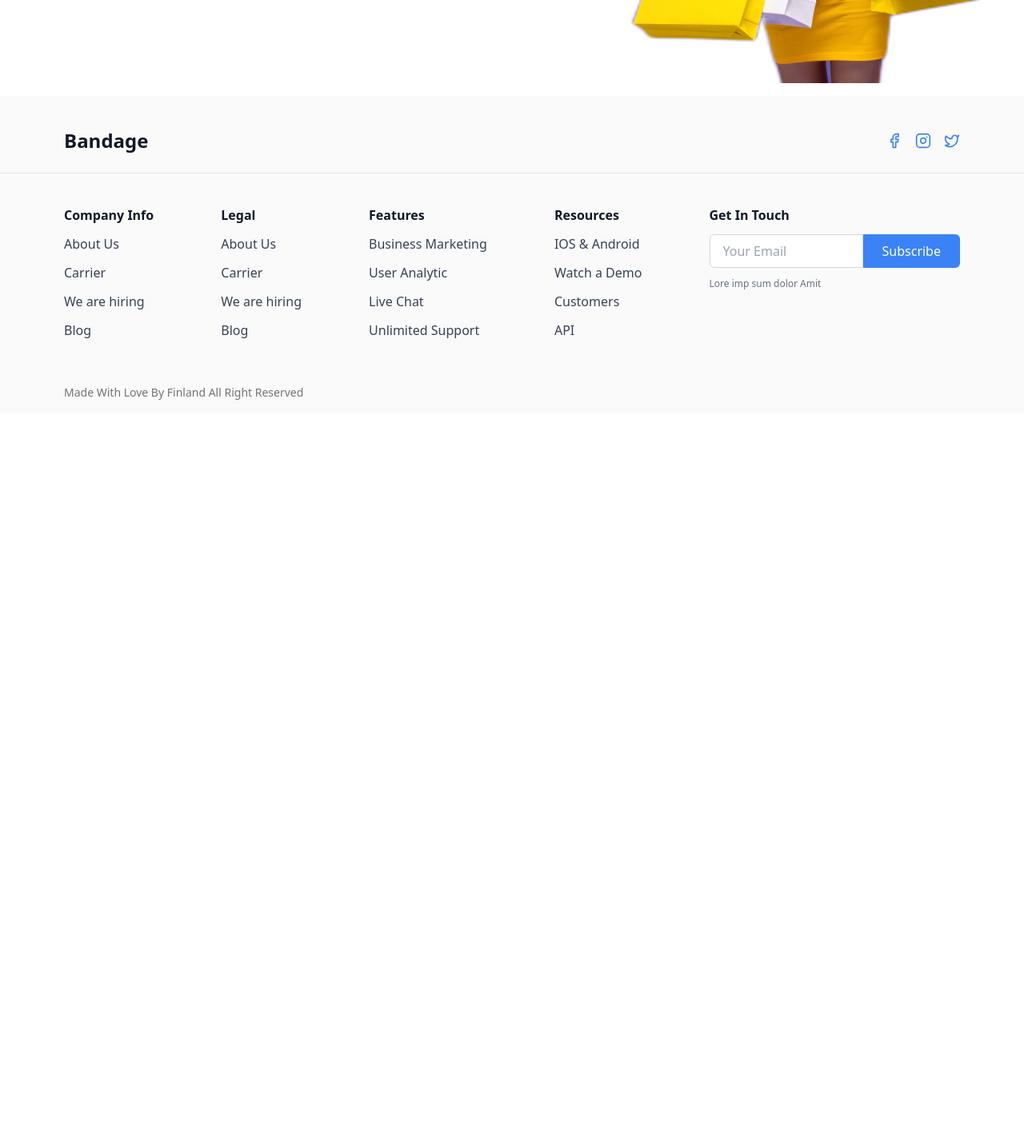
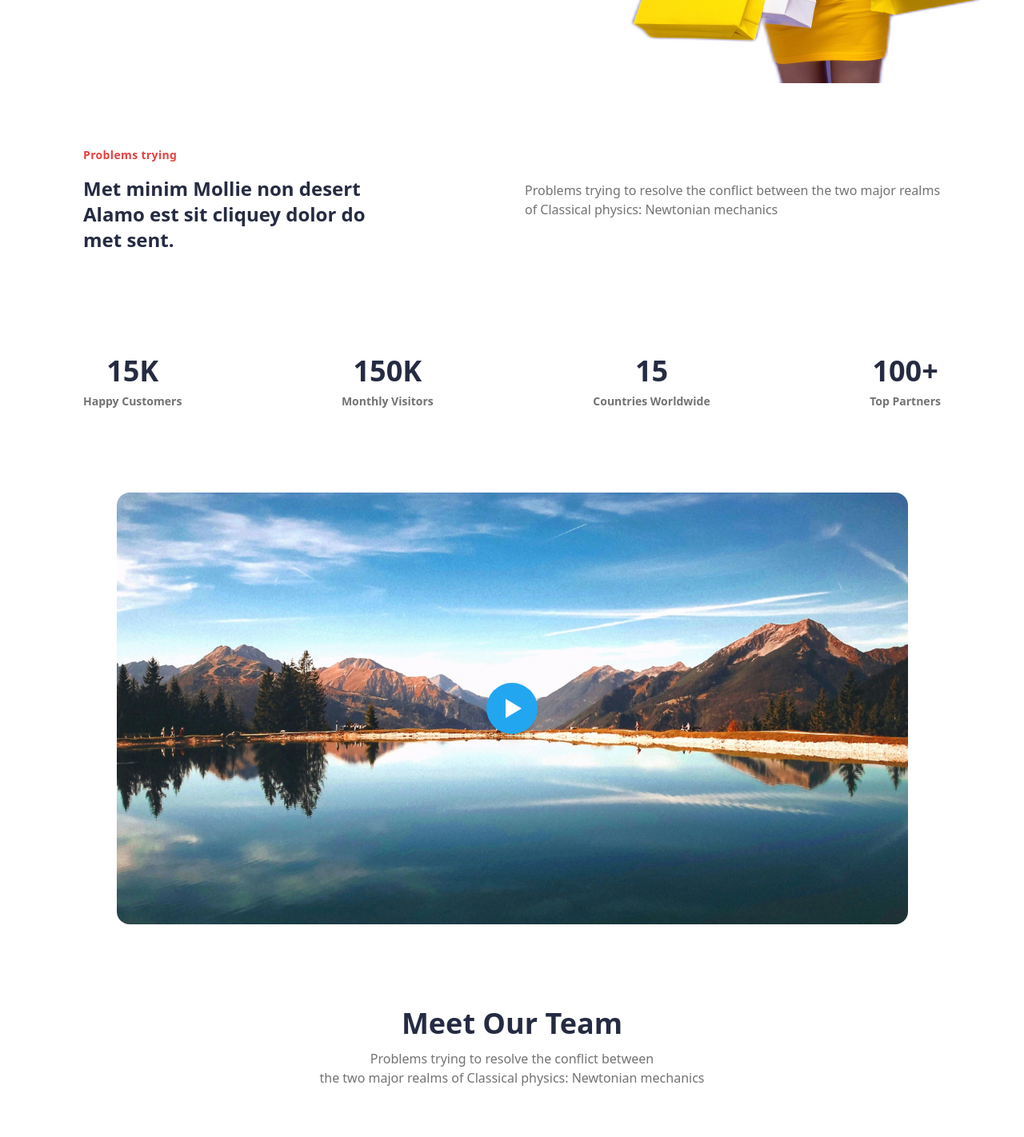
Before and after one commit to emrsahaydn/E-commerce, a React app in the folder Frontend/: page /about in a window 1280 px wide. Shown: the part 680-2102 px from the top of the page at 80% size. Before the commit the page ends 1197 px from the top, so only its background shows below. Built offline with nearby package versions, Linux system fonts and the light colour scheme; the HTML template or start-up script is replaced by a standard one.

Commit message:
AboutPage created.

```diff
--- /dev/null
+++ b/Frontend/src/components/AboutHero2.jsx
@@ -0,0 +1,67 @@
+import heroImg from "../assets/about/abouthero2.jpg";
+
+export default function AboutHero2() {
+  return (
+    <section className="w-full flex flex-col md:flex-row items-center">
+      {/* SOL TARAF — MAVİ BACKGROUND */}
+      <div
+        className="
+          w-full md:w-3/4
+          bg-[#2A7CC7]
+          text-white
+          flex flex-col justify-center
+          px-6 py-16
+          md:px-20 md:py-28
+          min-h-[640px]
+
+          items-center md:items-start     /* Mobilde ortala, desktop'ta sola */
+          text-center md:text-left        /* Mobil yazılar ortalı */
+        "
+      >
+        {/* ÜST METİN */}
+        <p className="text-sm font-semibold tracking-wide">
+          WORK WITH US
+        </p>
+
+        {/* BAŞLIK */}
+        <h2 className="text-3xl md:text-4xl font-bold mt-4 leading-snug">
+          Now Let’s grow Yours
+        </h2>
+
+        {/* ALT METİN */}
+        <p className="text-sm md:text-base text-white/90 mt-4 max-w-md leading-relaxed">
+          The gradual accumulation of information about atomic and
+          small-scale behavior during the first quarter of the 20th
+        </p>
+
+        {/* BUTTON */}
+        <button
+          className="
+            mt-8 px-8 py-3
+            border border-white
+            rounded-md
+            text-white font-semibold
+            hover:bg-white hover:text-[#2A7CC7]
+            transition
+            w-fit
+          "
+        >
+          Button
+        </button>
+      </div>
+
+      {/* SAĞ TARAF — GÖRSEL */}
+      <div className="hidden md:block w-full md:w-1/2 flex justify-center md:justify-end bg-[#F5F5F5]">
+        <img
+          src={heroImg}
+          alt="About Hero"
+          className="
+            object-cover
+            w-[307px] h-[330px]
+            md:w-[590px] md:h-[640px]
+          "
+        />
+      </div>
+    </section>
+  );
+}
--- /dev/null
+++ b/Frontend/src/components/BigCompanies.jsx
@@ -0,0 +1,29 @@
+export default function BigCompanies() {
+  return (
+    <section className="w-full bg-[#FAFAFA] py-16 md:py-24 flex justify-center">
+      <div className="text-center px-6 max-w-xl">
+
+        {/* MOBİL BAŞLIK (3 satır) */}
+        <h2 className="font-bold text-[#252B42] text-[40px] leading-tight md:hidden">
+          Big
+          <br />
+          Companies
+          <br />
+          Are Here
+        </h2>
+
+        {/* DESKTOP BAŞLIK (tek satır, 40px) */}
+        <h2 className="hidden md:block font-bold text-[#252B42] text-[40px] leading-tight">
+          Big Companies Are Here
+        </h2>
+
+        {/* ALT METİN */}
+        <p className="mt-4 text-[#737373] text-[14px] leading-relaxed">
+          Problems trying to resolve the conflict between
+          <br className="hidden md:block" />
+          the two major realms of Classical physics: Newtonian mechanics
+        </p>
+      </div>
+    </section>
+  );
+}
--- /dev/null
+++ b/Frontend/src/components/ProblemsSection.jsx
@@ -0,0 +1,37 @@
+export default function ProblemsSection() {
+  return (
+    <section className="w-full bg-white py-16">
+      <div
+        className="
+          max-w-6xl mx-auto
+          flex flex-col md:flex-row
+          gap-8 md:gap-15
+          px-6 md:px-10
+        "
+      >
+
+        <div className="md:w-1/2 flex flex-col gap-4">
+          <p className="text-sm font-semibold tracking-wide text-[#E74040]">
+            Problems trying
+          </p>
+
+          <h2 className="text-[24px] sm:text-2xl font-bold text-[#252B42] leading-tight">
+            Met minim Mollie non desert
+            <br className="hidden sm:block" />
+            Alamo est sit cliquey dolor do
+            <br className="hidden sm:block" />
+            met sent.
+          </h2>
+        </div>
+
+
+        <div className="md:w-1/2 flex items-center">
+          <p className="text-sm sm:text-base text-[#737373] leading-relaxed">
+            Problems trying to resolve the conflict between the two major realms
+            of  Classical physics: Newtonian mechanics
+          </p>
+        </div>
+      </div>
+    </section>
+  );
+}
--- /dev/null
+++ b/Frontend/src/components/StatsSection.jsx
@@ -0,0 +1,47 @@
+export default function StatsSection() {
+  return (
+    <section className="w-full bg-white py-16">
+      <div
+        className="
+          max-w-6xl mx-auto
+          flex flex-col md:flex-row
+          items-center justify-between
+          gap-12 md:gap-4
+          px-6 md:px-10
+        "
+      >
+        {/* 1. STAT */}
+        <div className="flex flex-col items-center text-center">
+          <h3 className="text-4xl font-bold text-[#252B42]">15K</h3>
+          <p className="text-sm font-semibold text-[#737373] mt-2">
+            Happy Customers
+          </p>
+        </div>
+
+        {/* 2. STAT */}
+        <div className="flex flex-col items-center text-center">
+          <h3 className="text-4xl font-bold text-[#252B42]">150K</h3>
+          <p className="text-sm font-semibold text-[#737373] mt-2">
+            Monthly Visitors
+          </p>
+        </div>
+
+        {/* 3. STAT */}
+        <div className="flex flex-col items-center text-center">
+          <h3 className="text-4xl font-bold text-[#252B42]">15</h3>
+          <p className="text-sm font-semibold text-[#737373] mt-2">
+            Countries Worldwide
+          </p>
+        </div>
+
+        {/* 4. STAT */}
+        <div className="flex flex-col items-center text-center">
+          <h3 className="text-4xl font-bold text-[#252B42]">100+</h3>
+          <p className="text-sm font-semibold text-[#737373] mt-2">
+            Top Partners
+          </p>
+        </div>
+      </div>
+    </section>
+  );
+}
--- /dev/null
+++ b/Frontend/src/components/VideoCard.jsx
@@ -0,0 +1,44 @@
+export default function VideoCard({ thumbnail }) {
+  return (
+    <section className="w-full flex justify-center py-10">
+      <div
+        className="
+          relative
+          w-[307px] h-[316px]       /* Mobile ölçüleri */
+          md:w-[989px] md:h-[540px] /* Desktop ölçüleri */
+          rounded-2xl overflow-hidden
+        "
+      >
+        {/* Video Thumbnail */}
+        <img
+          src={thumbnail}
+          alt="Video Thumbnail"
+          className="w-full h-full object-cover"
+        />
+
+        {/* Play Button */}
+        <button
+          className="
+            absolute inset-0 m-auto
+            w-16 h-16 md:w-92 md:h-92
+            bg-[#23A6F0]
+            rounded-full
+            flex items-center justify-center
+            shadow-lg
+          "
+        >
+          {/* Play ikonu */}
+          <span
+            className="
+              ml-1
+              w-0 h-0
+              border-t-[10px] border-b-[10px] border-l-[16px]
+              md:border-t-[12px] md:border-b-[12px] md:border-l-[20px]
+              border-t-transparent border-b-transparent border-l-white
+            "
+          />
+        </button>
+      </div>
+    </section>
+  );
+}
--- a/Frontend/src/pages/AboutPage.jsx
+++ b/Frontend/src/pages/AboutPage.jsx
@@ -1,6 +1,14 @@
 import Header from "../layout/Header";
 import Footer from "../layout/Footer";
 import AboutHero from "../components/AboutHero";
+import ProblemsSection from "../components/ProblemsSection";
+import StatsSection from "../components/StatsSection";
+import VideoCard from "../components/VideoCard";
+import bgImg from "../assets/about/videocard.jpg";
+import Team from "../components/Team";
+import BrandLogos from "../components/BrandLogos";
+import BigCompanies from "../components/BigCompanies";
+import AboutHero2 from "../components/AboutHero2";
 
 function AboutPage() {
 
@@ -8,6 +16,13 @@ function AboutPage() {
         <div>
             <Header />
             <AboutHero />
+            <ProblemsSection />
+            <StatsSection />
+            <VideoCard thumbnail={bgImg} />
+            <Team />
+            <BigCompanies />
+            <BrandLogos />
+            <AboutHero2 />
             <Footer />
         </div>
     );
```
Also changed, not shown: Frontend/src/assets/about/abouthero2.jpg (added), Frontend/src/assets/about/videocard.jpg (added).
